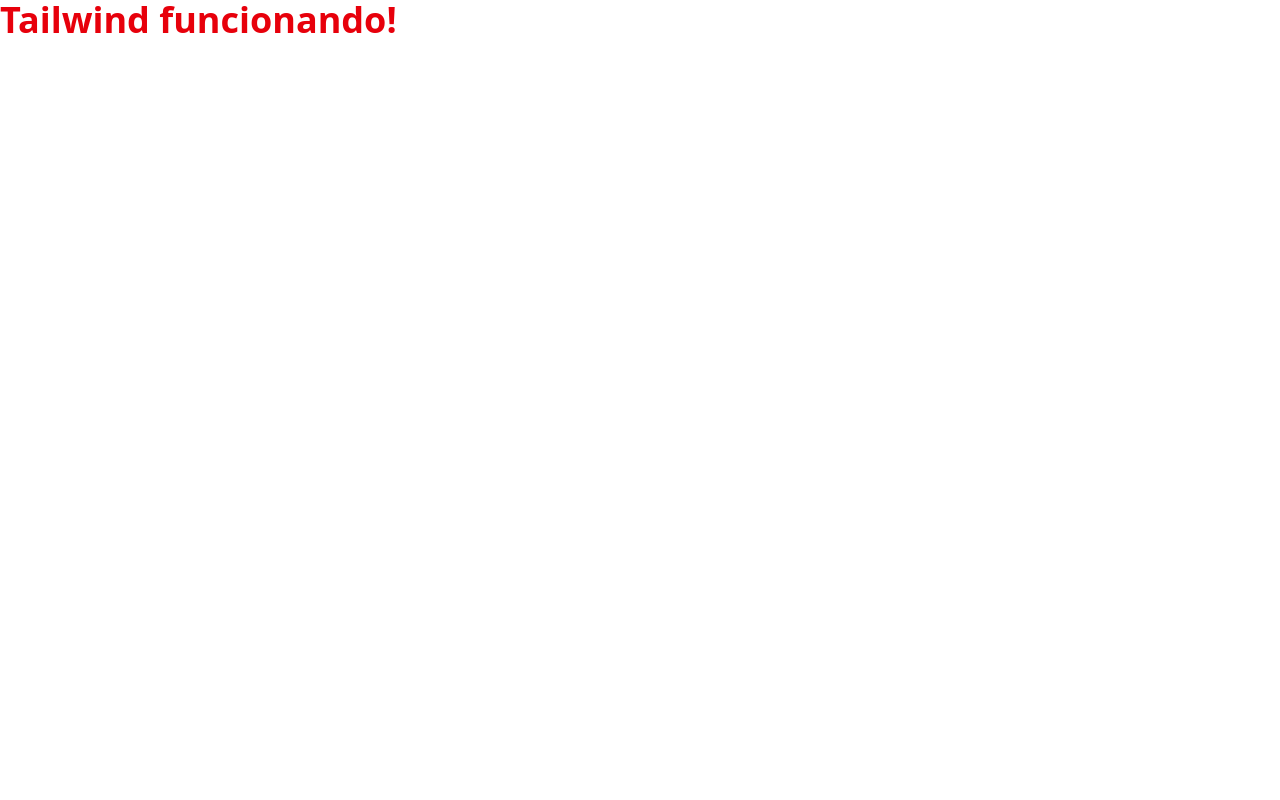
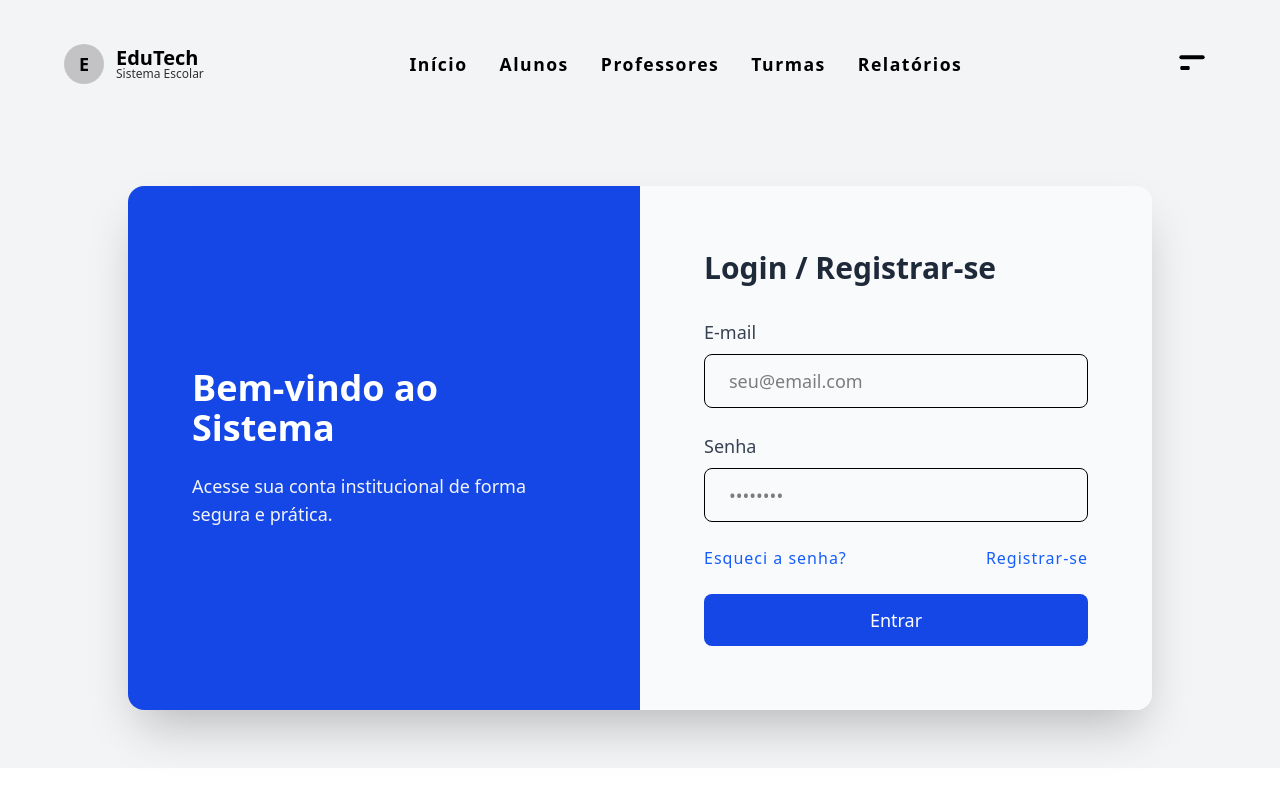
Before and after one commit to Hackaton-25/Front-Hackaton, a Vue app: page / in a window 1280 px wide. Built offline with nearby package versions, Linux system fonts and the light colour scheme.

Commit message:
feito pagina de login

```diff
--- a/package.json
+++ b/package.json
@@ -14,6 +14,7 @@
     "format": "prettier --write src/"
   },
   "dependencies": {
+    "axios": "^1.13.2",
     "pinia": "^3.0.3",
     "vue": "^3.5.22",
     "vue-router": "^4.6.3"
--- a/src/App.vue
+++ b/src/App.vue
@@ -1,2 +1,9 @@
-<template><h1 class="text-4xl font-bold text-red-600">Tailwind funcionando!</h1>
+<template>
+  <div>
+    <header-component />
+    <router-view />
+  </div>
 </template>
+<script setup>
+import HeaderComponent from './components/layout/HeaderComponent.vue';
+</script>
--- /dev/null
+++ b/src/components/layout/HeaderComponent.vue
@@ -0,0 +1,128 @@
+<template>
+  <header
+    class="w-full px-16 py-10 shadow-lg flex items-center justify-between bg-gray-100"
+  >
+    <!-- Logo + Nome -->
+    <div class="flex items-center space-x-3">
+      <div class="w-10 h-10 rounded-full bg-black/20 flex items-center justify-center">
+        <span class="text-black font-bold text-lg">E</span>
+      </div>
+      <div class="text-black">
+        <h1 class="text-xl font-semibold leading-none">EduTech</h1>
+        <p class="text-xs opacity-80 leading-none">Sistema Escolar</p>
+      </div>
+    </div>
+
+    <!-- Menu -->
+    <nav class="hidden md:flex items-center space-x-8 text-black/90">
+      <a href="#" class="nav-item">Início</a>
+      <a href="#" class="nav-item">Alunos</a>
+      <a href="#" class="nav-item">Professores</a>
+      <a href="#" class="nav-item">Turmas</a>
+      <a href="#" class="nav-item">Relatórios</a>
+    </nav>
+
+    <!-- Menu mobile (hambúrguer animado) -->
+    <button
+      @click="toggleMenu"
+      class="text-black focus:outline-none rounded-lg p-2"
+    >
+      <svg
+        :class="{ open: isOpen }"
+        width="32"
+        height="32"
+        viewBox="0 0 24 24"
+        fill="none"
+        xmlns="http://www.w3.org/2000/svg"
+      >
+        <!-- Linha maior -->
+        <line x1="4" y1="7" x2="20" y2="7" class="line top" />
+
+        <!-- Linha menor -->
+        <line x1="4" y1="15" x2="14" y2="15" class="line bottom" />
+      </svg>
+    </button>
+  </header>
+</template>
+
+<script setup>
+import { ref } from "vue";
+
+const isOpen = ref(false);
+
+function toggleMenu() {
+  isOpen.value = !isOpen.value;
+}
+</script>
+
+<style scoped>
+/* ------------------------ */
+/* NAV ITEM ANIMATION (underline) */
+/* ------------------------ */
+
+.nav-item {
+  position: relative;
+  display: inline-block;
+  color: #000;
+  text-decoration: none;
+  transition: color 0.3s ease;
+  font-weight: bold;
+  letter-spacing: 1.5px;
+  font-size: 1.1rem;
+}
+
+.nav-item:hover {
+  color: #1d4ed8;
+}
+
+.nav-item::after {
+  content: "";
+  position: absolute;
+  left: 0;
+  bottom: -2px;
+  height: 3px;
+  width: 0;
+  background: #1d4ed8;
+  transition: width 0.3s ease;
+}
+
+.nav-item:hover::after {
+  width: 100%;
+}
+
+/* ------------------------ */
+/* MENU HAMBÚRGUER ANIMADO */
+/* ------------------------ */
+
+.line {
+  stroke: black;
+  stroke-width: 3;
+  stroke-linecap: round;
+  transform-origin: left;
+  transition: transform 0.3s ease;
+}
+
+/* Linha menor começa com scale menor */
+.bottom {
+  transform: scaleX(0.55);
+}
+
+/* Pivôs para formar um X perfeito */
+.top {
+  transform-origin: 4px 7px;
+}
+
+.bottom {
+  transform-origin: 4px 15px;
+}
+
+/* Quando abre → vira X e cresce */
+.open .top {
+  transform: translateY(-2px) translateX(-1px) rotate(45deg);
+}
+
+.open .bottom {
+  transform: rotate(-45deg) scaleX(1.4);
+}
+
+</style>
--- /dev/null
+++ b/src/plugins/axios.js
@@ -0,0 +1,9 @@
+import axios from 'axios'
+
+const api = axios.create({
+  baseURL: 'http://localhost:19003/api/',
+  headers: { 'Content-Type': 'application/json' }
+})
+
+
+export default api
--- a/src/router/index.js
+++ b/src/router/index.js
@@ -1,13 +1,19 @@
 import { createRouter, createWebHistory } from 'vue-router'
 import HomeView from '../views/HomeView.vue'
+import LoginView from '@/views/LoginView.vue'
 
 const router = createRouter({
   history: createWebHistory(import.meta.env.BASE_URL),
   routes: [
     {
       path: '/',
+      name: 'login',
+      component: LoginView,
+    },
+    {
+      path: '/home',
       name: 'home',
-      component: HomeView,
+      component: HomeView
     },
     {
 
--- /dev/null
+++ b/src/services/user.js
@@ -0,0 +1,53 @@
+import api from '@/plugins/axios' // supondo que api.js esteja na pasta services
+
+// Função para listar usuários (requer que backend esteja configurado para permitir)
+export const fetchUsers = async () => {
+  try {
+    const response = await api.get('usuarios/')
+    return response.data
+  } catch (error) {
+    console.error('Erro ao buscar usuários:', error)
+    throw error
+  }
+}
+
+// Função para criar usuário (cadastro)
+export const createUser = async (userData) => {
+  try {
+    const response = await api.post('usuarios/', userData)
+    return response.data
+  } catch (error) {
+    console.error('Erro ao criar usuário:', error)
+    throw error
+  }
+}
+
+// Função para obter dados do próprio usuário
+export const fetchMe = async () => {
+  try {
+    const response = await api.get('usuarios/me/')
+    return response.data
+  } catch (error) {
+    console.error('Erro ao buscar dados do usuário:', error)
+    throw error
+  }
+}
+
+// Função para atualizar usuário
+export const updateUser = async (id, userData) => {
+  try {
+    const response = await api.patch(`usuarios/${id}/`, userData)
+    return response.data
+  } catch (error) {
+    console.error('Erro ao atualizar usuário:', error)
+    throw error
+  }
+}
+
+// user.js
+export const loginUser = async (email, password) => {
+  const payload = { email, password };
+  console.log("Payload enviado para backend:", payload);
+  const { data } = await api.post('/login-hack/', payload);
+  return data;
+};
--- /dev/null
+++ b/src/views/LoginView.vue
@@ -0,0 +1,108 @@
+<script setup>
+import { ref } from 'vue'
+import { loginUser } from '@/services/user'
+
+const email = ref('')
+const password = ref('')
+const errorMessage = ref('')
+
+const handleLogin = async () => {
+  errorMessage.value = ''
+  try {
+    const user = await loginUser(email.value, password.value)
+    console.log('Usuário logado:', user)
+    localStorage.setItem('user', JSON.stringify(user))
+    window.location.href = '/home'
+  } catch (error) {
+    console.error(error)
+    errorMessage.value = 'E-mail ou senha inválidos.'
+  }
+}
+</script>
+
+<template>
+  <main class="min-h-[80vh] flex items-center justify-center bg-gray-100">
+    <div class="w-full max-w-5xl bg-white shadow-2xl rounded-2xl overflow-hidden flex flex-col md:flex-row">
+
+      <!-- Lado esquerdo -->
+      <div class="md:w-1/2 bg-blue-700 text-white p-16 flex flex-col justify-center">
+        <h1 class="text-4xl font-bold mb-6">Bem-vindo ao Sistema</h1>
+        <p class="text-gray-100 text-lg">
+          Acesse sua conta institucional de forma segura e prática.
+        </p>
+      </div>
+
+      <!-- Lado direito: Formulário -->
+      <div class="md:w-1/2 p-16 flex flex-col justify-center bg-gray-50">
+        <h2 class="text-3xl font-semibold text-gray-800 mb-8">Login / Registrar-se</h2>
+
+        <form @submit.prevent="handleLogin" class="space-y-6">
+          <div>
+            <label class="block text-gray-700 mb-2 text-lg" for="email">E-mail</label>
+            <input
+              v-model="email"
+              id="email"
+              type="email"
+              placeholder="seu@email.com"
+              class="w-full px-6 py-3 border rounded-lg focus:outline-none focus:ring-2 focus:ring-blue-500 text-lg"
+              required
+            />
+          </div>
+
+          <div>
+            <label class="block text-gray-700 mb-2 text-lg" for="password">Senha</label>
+            <input
+              v-model="password"
+              id="password"
+              type="password"
+              placeholder="••••••••"
+              class="w-full px-6 py-3 border rounded-lg focus:outline-none focus:ring-2 focus:ring-blue-500 text-lg"
+              required
+            />
+          </div>
+
+          <p v-if="errorMessage" class="text-red-500 text-sm">{{ errorMessage }}</p>
+
+          <div class="flex justify-between text-base">
+            <a href="#" class="text-blue-600 nav-item">Esqueci a senha?</a>
+            <a href="#" class="text-blue-600 nav-item">Registrar-se</a>
+          </div>
+
+          <button
+            type="submit"
+            class="w-full py-3 px-6 bg-blue-700 text-white rounded-lg hover:bg-blue-800 transition-colors text-lg"
+          >
+            Entrar
+          </button>
+        </form>
+      </div>
+    </div>
+  </main>
+</template>
+
+<style scoped>
+.nav-item {
+  position: relative;
+  transition: color 0.3s ease;
+  letter-spacing: 1px;
+}
+
+.nav-item:hover {
+  color: #1D4ED8;
+}
+
+.nav-item::after {
+  content: "";
+  position: absolute;
+  left: 0;
+  bottom: -2px;
+  height: 1.5px;
+  width: 0;
+  background: #1D4ED8;
+  transition: width 0.3s ease;
+}
+
+.nav-item:hover::after {
+  width: 100%;
+}
+</style>
```
Also changed, not shown: 1 other file (tests, documents, lock files or other folders).
